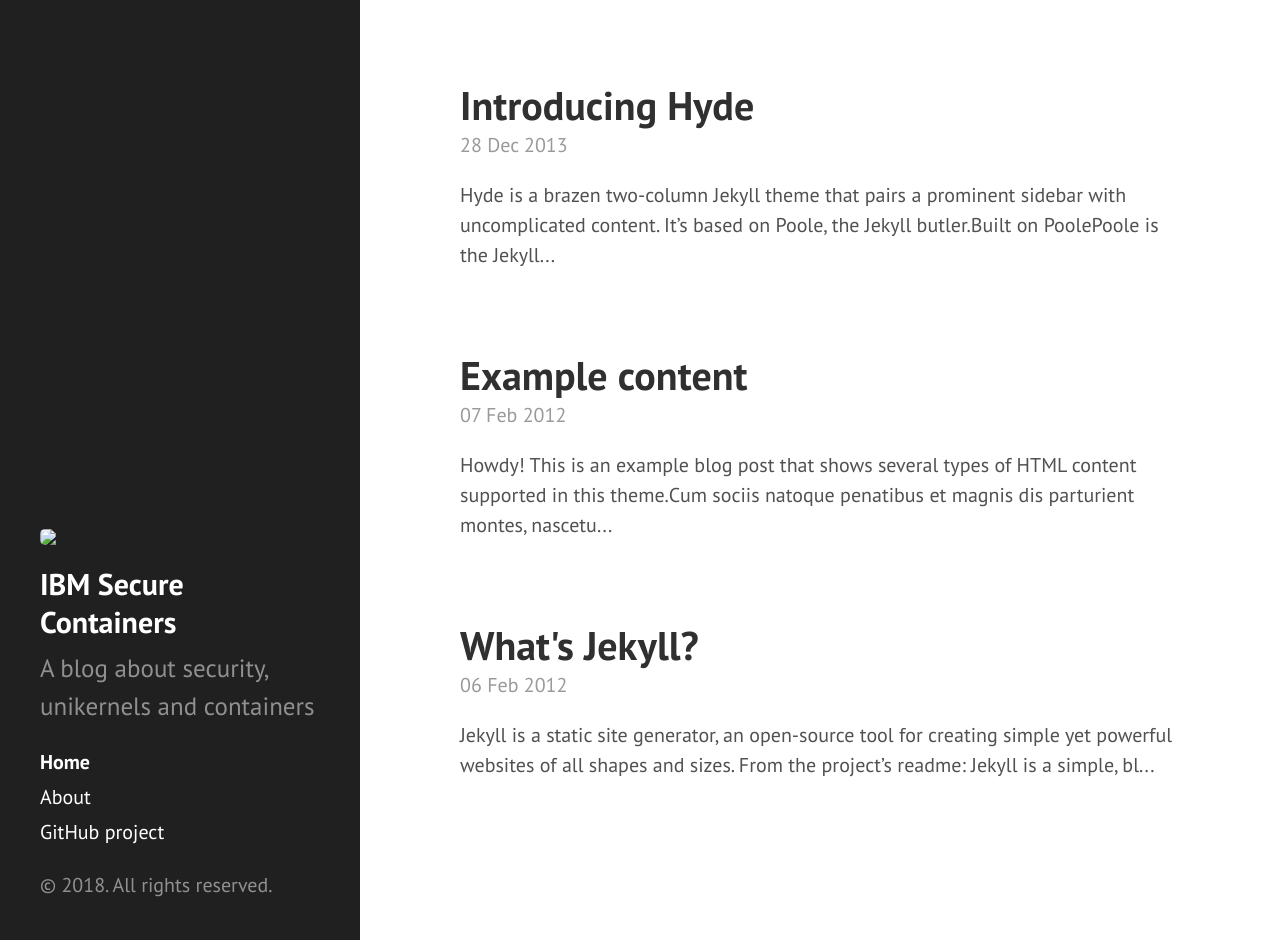
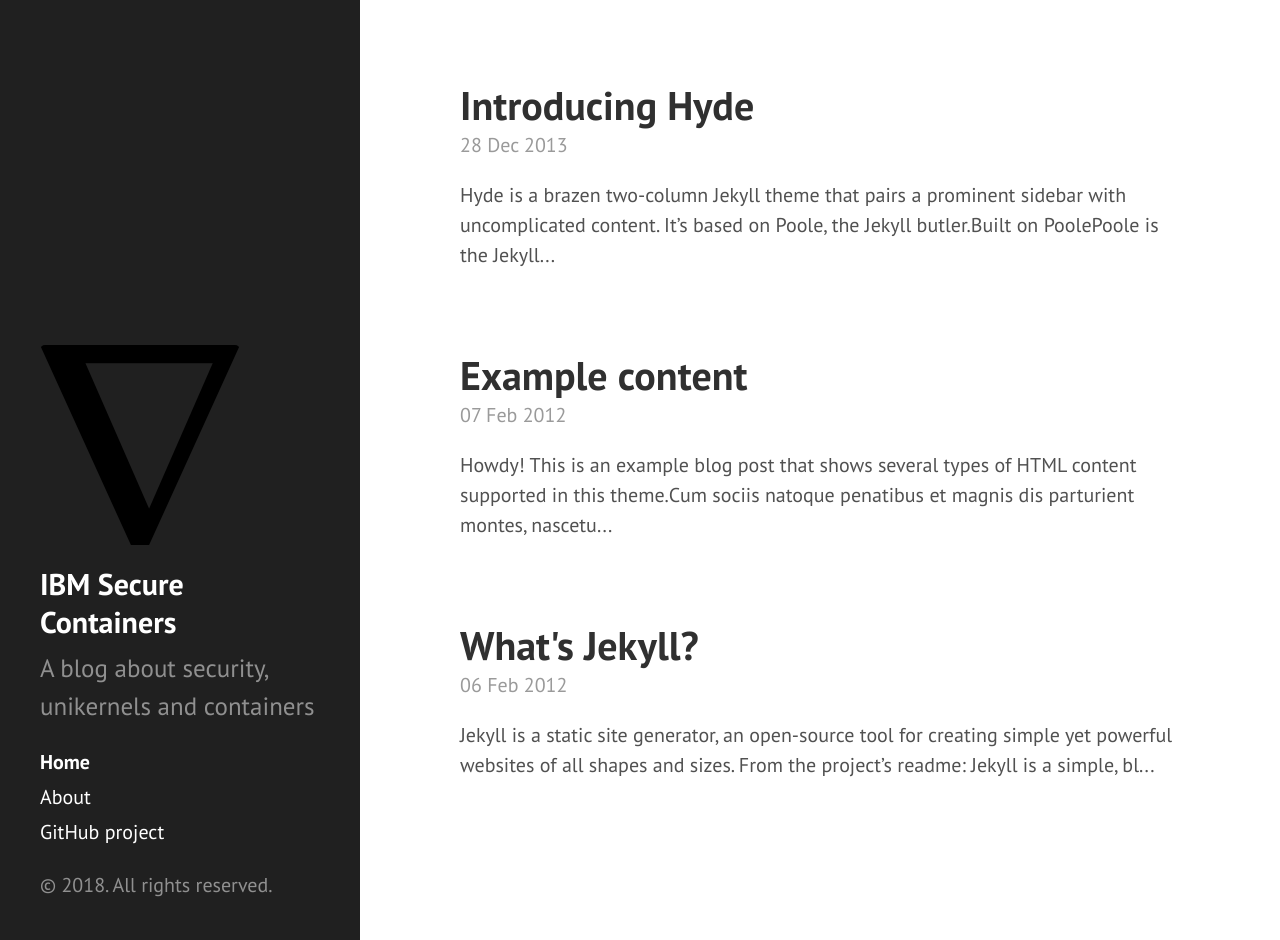
Before and after one commit to nabla-containers/nabla-containers.github.io, a Jekyll site: the page built from index.html, in a window 1280 px wide and 940 px high. Built offline with Jekyll 4.4.1, drawn with Linux system fonts in a browser that asks for light colours.

Commit message:
fixed img path
Signed-off-by: Brandon Lum <lumjjb@gmail.com>

```diff
--- a/_includes/sidebar.html
+++ b/_includes/sidebar.html
@@ -1,7 +1,7 @@
 <div class="sidebar">
   <div class="container sidebar-sticky">
     <div class="sidebar-about">
-      <img src="{{ 'public/nabla.png' | relative_url }}" \>
+      <img src="{{ 'public/img/nabla.png' | relative_url }}" \>
       <h2>
         <a href="{{ '/' | relative_url }}">
           {{ site.title }}
```
